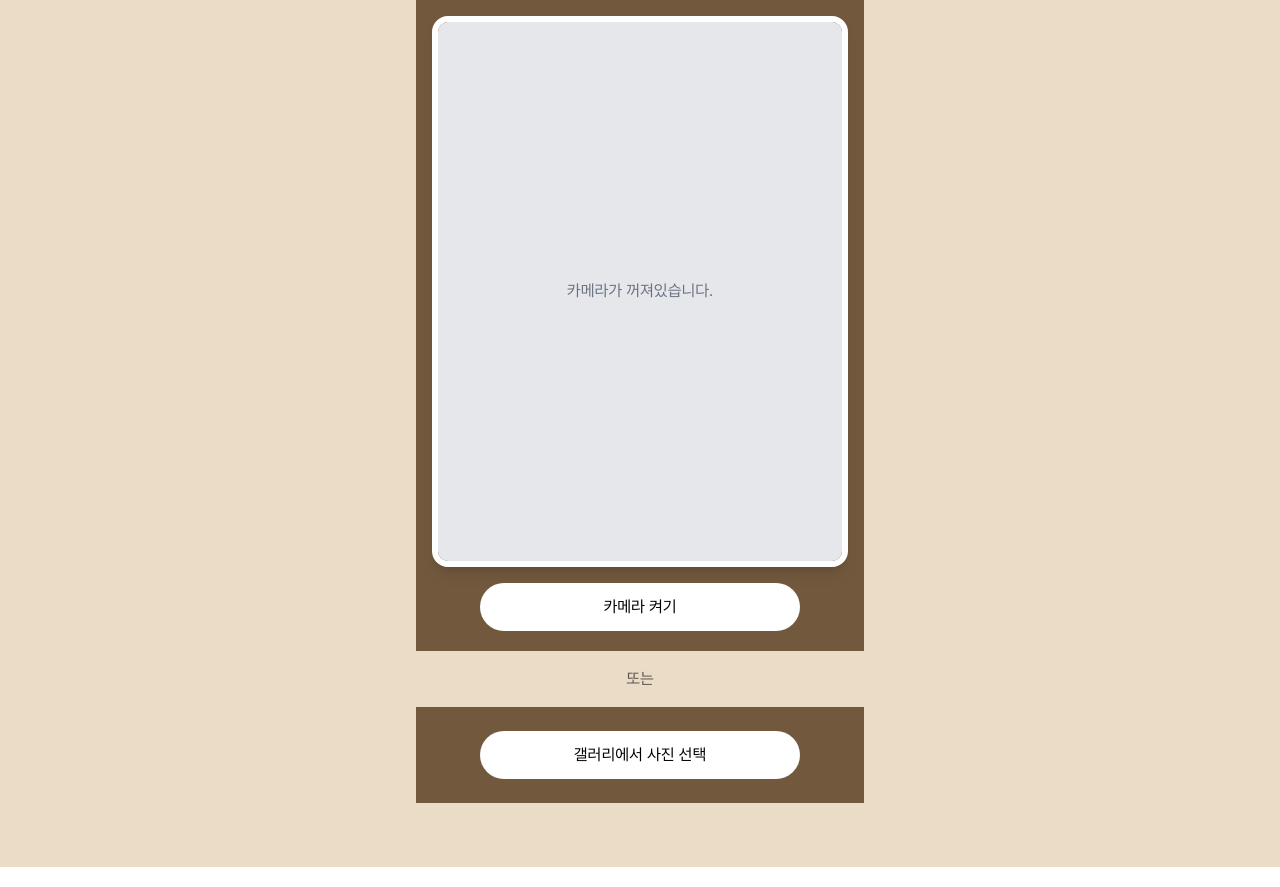
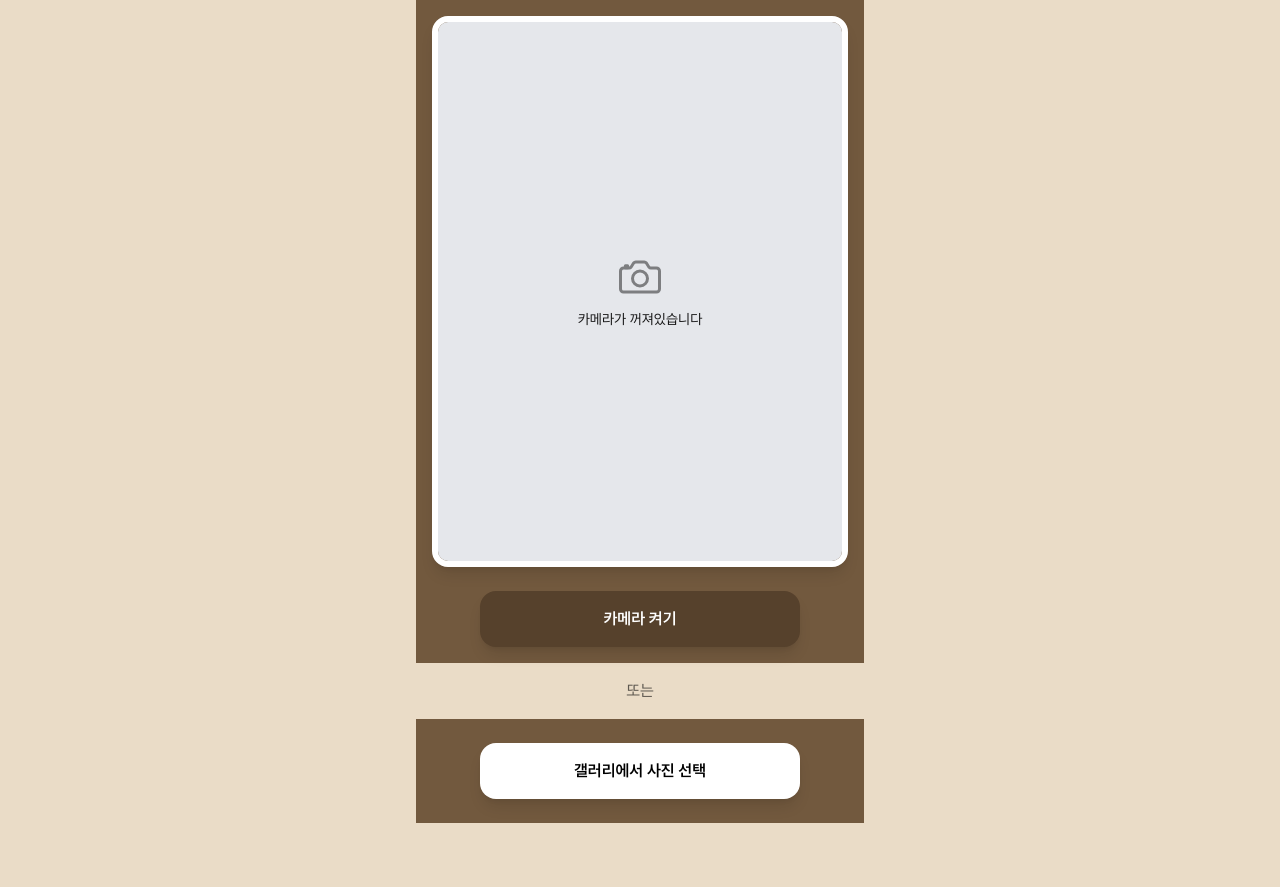
Before and after one commit to OSS-team9/OSS-Frontend, a Next.js app: page /camera in a window 1280 px wide. Built offline with nearby package versions, Linux system fonts and the light colour scheme; no server answers.

Commit message:
style: camera UI수정

```diff
--- a/src/components/camera/PhotoUploader.tsx
+++ b/src/components/camera/PhotoUploader.tsx
@@ -24,27 +24,26 @@ export default function PhotoUploader({ onCapture }: PhotoUploaderProps) {
   };
 
   return (
-    <div className="w-full py-6 mx-auto bg-app-bg-secondary">
-      <div className="text-center mx-4">
-        {/*  <label>을 사용해 <input> 버튼을 꾸밉니다. */}
+    // 1. WebCamera와 동일한 배경색/패딩 제거 (부모 레이아웃 위임)
+    <div className="w-full max-w-md mx-auto bg-app-bg-secondary py-6">
       <label
         htmlFor="photo-upload"
-          className="cursor-pointer w-80 max-w-xs px-6 py-3 mx-auto
-                     bg-white text-black
-                     rounded-full hover:bg-gray-100 block"
+        className="cursor-pointer w-full max-w-xs py-4 mx-auto
+                   bg-white text-black font-bold
+                   rounded-2xl shadow-lg
+                   hover:bg-[#3E2E1E] hover:text-white hover:-translate-y-0.5 transition-all
+                   flex items-center justify-center gap-2"
       >
         갤러리에서 사진 선택
       </label>
 
-        {/* 'file' 타입의 <input> 태그 */}
       <input
         id="photo-upload"
         type="file"
-          accept="image/*" // 이미지 파일만 받음
+        accept="image/*"
         onChange={handleFileChange}
-          className="hidden" // 숨김
+        className="hidden"
       />
-      </div>
     </div>
   );
 }
--- a/src/components/camera/WebCamera.tsx
+++ b/src/components/camera/WebCamera.tsx
@@ -2,6 +2,12 @@
 
 import { useState, useRef, useEffect } from "react";
 import Card from "@/components/common/BorderCard";
+import {
+  IoCameraReverseOutline,
+  IoRadioButtonOn,
+  IoStopCircleOutline,
+  IoCameraOutline,
+} from "react-icons/io5"; // ⭐️ 아이콘 추가
 
 interface WebCameraProps {
   onCapture: (imageSrc: string) => void;
@@ -122,39 +128,60 @@ export default function WebCamera({ onCapture }: WebCameraProps) {
             muted
           />
           {!isCameraOn && (
-            <div className="flex items-center justify-center w-full h-full bg-gray-200">
-              <span className="text-gray-500">카메라가 꺼져있습니다.</span>
+            <div className="flex flex-col items-center justify-center w-full h-full bg-gray-200">
+              <IoCameraOutline size={48} className="mb-2 opacity-50" />
+              <span className="text-sm font-medium">카메라가 꺼져있습니다</span>
             </div>
           )}
         </div>
       </Card>
-      <div className="flex justify-center mt-4 space-x-4 pb-1">
+      <div className="flex justify-center mt-6 w-full max-w-md mx-auto">
         {isCameraOn ? (
-          <>
+          <div className="flex items-center justify-between w-full gap-3">
+            {/* 1. 전환 버튼 (Secondary Style) */}
             <button
               onClick={toggleFacingMode}
-              className="px-4 py-3 text-black bg-white rounded-full hover:bg-gray-100 flex-1"
+              className="flex-1 py-4
+                         bg-[#F5EFE6] text-[#56412C]
+                         font-semibold rounded-2xl shadow-sm
+                         hover:bg-[#EADCC7] transition-all flex items-center justify-center gap-2"
             >
-              {facingMode === "user" ? "후면 전환" : "전면 전환"}
+              <IoCameraReverseOutline size={20} />
+              전환
             </button>
+
+            {/* 2. 촬영 버튼 (Primary Style - 가장 강조) */}
             <button
               onClick={takeSnapshot}
-              className="px-4 py-3 text-black bg-white rounded-full hover:bg-gray-100 flex-1"
+              className="flex-[1.5] py-4
+                         bg-app-bg-tertiary text-white
+                         font-bold rounded-2xl shadow-lg
+                         hover:bg-[#3E2E1E] hover:-translate-y-0.5 transition-all flex items-center justify-center gap-2"
             >
-              사진 찍기
+              <IoRadioButtonOn size={20} />
+              촬영
             </button>
+
+            {/* 3. 중지 버튼 (Secondary Style) */}
             <button
               onClick={stopCamera}
-              className="px-4 py-3 text-black bg-white rounded-full hover:bg-gray-100 flex-1"
+              className="flex-1 py-4
+                         bg-[#F5EFE6] text-[#56412C]
+                         font-semibold rounded-2xl shadow-sm
+                         hover:bg-[#EADCC7] transition-all flex items-center justify-center gap-2"
             >
+              <IoStopCircleOutline size={22} />
               중지
             </button>
-          </>
+          </div>
         ) : (
-          // 카메라가 꺼져있을 때 '카메라 켜기' 버튼만 표시
+          // 4. 카메라 켜기 (Primary Style)
           <button
             onClick={() => startCamera()}
-            className="w-80 py-3 px-6 text-black bg-white rounded-full hover:bg-gray-100"
+            className="w-full max-w-xs py-4
+                       bg-app-bg-tertiary text-white
+                       font-bold rounded-2xl shadow-lg
+                       hover:bg-[#3E2E1E] hover:-translate-y-0.5 transition-all flex items-center justify-center gap-2"
           >
             카메라 켜기
           </button>
```
Lines whose indentation alone changed are shown as unchanged.
